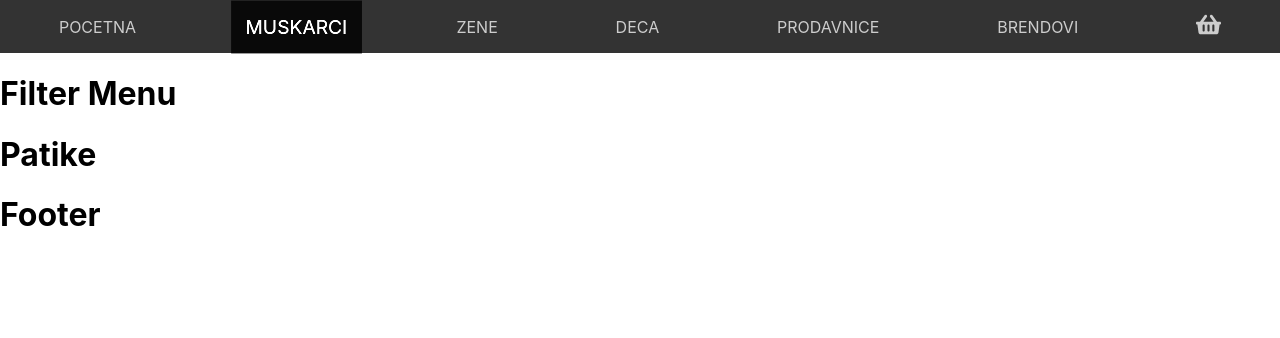
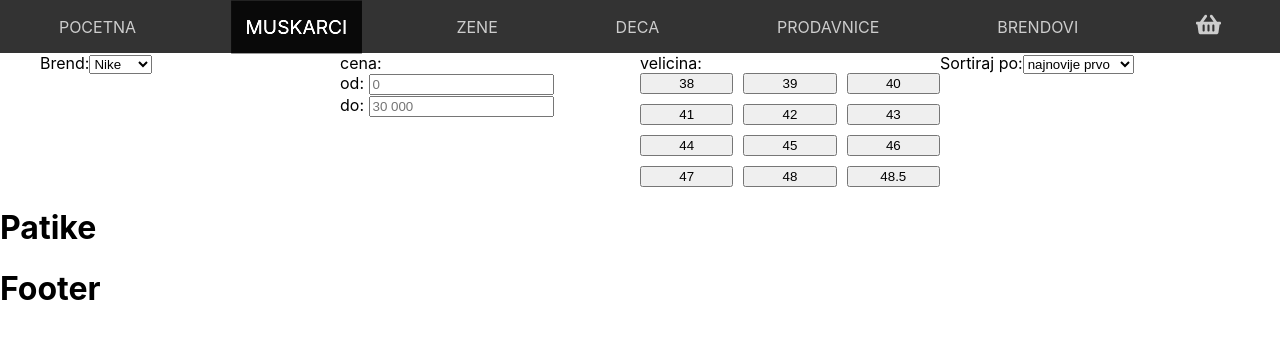
Before and after one commit to gajojr/shoe-store, a React (Create React App) app in the folder client/: page /katalog in a window 1280 px wide. Shown: the top 338 px of the page. Built offline with nearby package versions, Linux system fonts and the light colour scheme.

Commit message:
Started making filter menu

```diff
--- a/client/src/components/Katalog/FilterMenu/FilterMenu.component.tsx
+++ b/client/src/components/Katalog/FilterMenu/FilterMenu.component.tsx
@@ -1,8 +1,60 @@
-import React from 'react';
+import React, { useState, useEffect } from 'react';
+import * as StyledComponents from './FilterMenu.styles'
 
 const FilterMenu = () => {
+    const [brojPatika, setBrojPatika] = useState(0);
+
+    useEffect(() => {
+        console.log(brojPatika);
+    }, [brojPatika]);
+
     return (
-        <h1>Filter Menu</h1>
+        <StyledComponents.Section>
+            <StyledComponents.OptionDiv>
+                Brend:
+                <select>
+                    <option value="nike">Nike</option>
+                    <option value="adidas">Adidas</option>
+                    <option value="puma">Puma</option>
+                </select>
+            </StyledComponents.OptionDiv>
+
+            <StyledComponents.OptionDiv>
+                cena:
+                <br />
+                od: <input type="number" placeholder="0" />
+                <br />
+                do: <input type="number" placeholder="30 000" />
+            </StyledComponents.OptionDiv>
+
+            <StyledComponents.OptionDiv>
+                velicina:
+                <StyledComponents.BrojeviPatika>
+                    <StyledComponents.BrojPatika onClick={() => setBrojPatika(38)}>38</StyledComponents.BrojPatika>
+                    <StyledComponents.BrojPatika onClick={() => setBrojPatika(39)}>39</StyledComponents.BrojPatika>
+                    <StyledComponents.BrojPatika onClick={() => setBrojPatika(40)}>40</StyledComponents.BrojPatika>
+                    <StyledComponents.BrojPatika onClick={() => setBrojPatika(41)}>41</StyledComponents.BrojPatika>
+                    <StyledComponents.BrojPatika onClick={() => setBrojPatika(42)}>42</StyledComponents.BrojPatika>
+                    <StyledComponents.BrojPatika onClick={() => setBrojPatika(43)}>43</StyledComponents.BrojPatika>
+                    <StyledComponents.BrojPatika onClick={() => setBrojPatika(44)}>44</StyledComponents.BrojPatika>
+                    <StyledComponents.BrojPatika onClick={() => setBrojPatika(45)}>45</StyledComponents.BrojPatika>
+                    <StyledComponents.BrojPatika onClick={() => setBrojPatika(46)}>46</StyledComponents.BrojPatika>
+                    <StyledComponents.BrojPatika onClick={() => setBrojPatika(47)}>47</StyledComponents.BrojPatika>
+                    <StyledComponents.BrojPatika onClick={() => setBrojPatika(48)}>48</StyledComponents.BrojPatika>
+                    <StyledComponents.BrojPatika onClick={() => setBrojPatika(48.5)}>48.5</StyledComponents.BrojPatika>
+                </StyledComponents.BrojeviPatika>
+            </StyledComponents.OptionDiv>
+
+            <StyledComponents.OptionDiv>
+                Sortiraj po:
+                <select defaultValue={'najnovije'}>
+                    <option value="najjeftinije">najjeftinije prvo</option>
+                    <option value="najskuplje">najskuplje prvo</option>
+                    <option value="najnovije">najnovije prvo</option>
+                </select>
+            </StyledComponents.OptionDiv>
+
+        </StyledComponents.Section>
     )
 }
 
--- a/client/src/components/Katalog/FilterMenu/FilterMenu.styles.js
+++ b/client/src/components/Katalog/FilterMenu/FilterMenu.styles.js
@@ -0,0 +1,27 @@
+import styled from 'styled-components';
+
+export const Section = styled.section `
+    display: flex;
+    flex-direction: row;
+    align-self: center;
+    margin: 0 auto;
+    max-width: 1200px;
+`;
+
+export const OptionDiv = styled.div `
+    flex: 1;
+`;
+
+export const BrojeviPatika = styled.div `
+    display: grid;
+    grid-template-columns: repeat(3, 1fr);
+    gap: 10px;
+`;
+
+export const BrojPatika = styled.button `
+    /* padding: 2px;
+    border: 2px solid #000; */
+    &:hover {
+        cursor: pointer;
+    }
+`;
```
